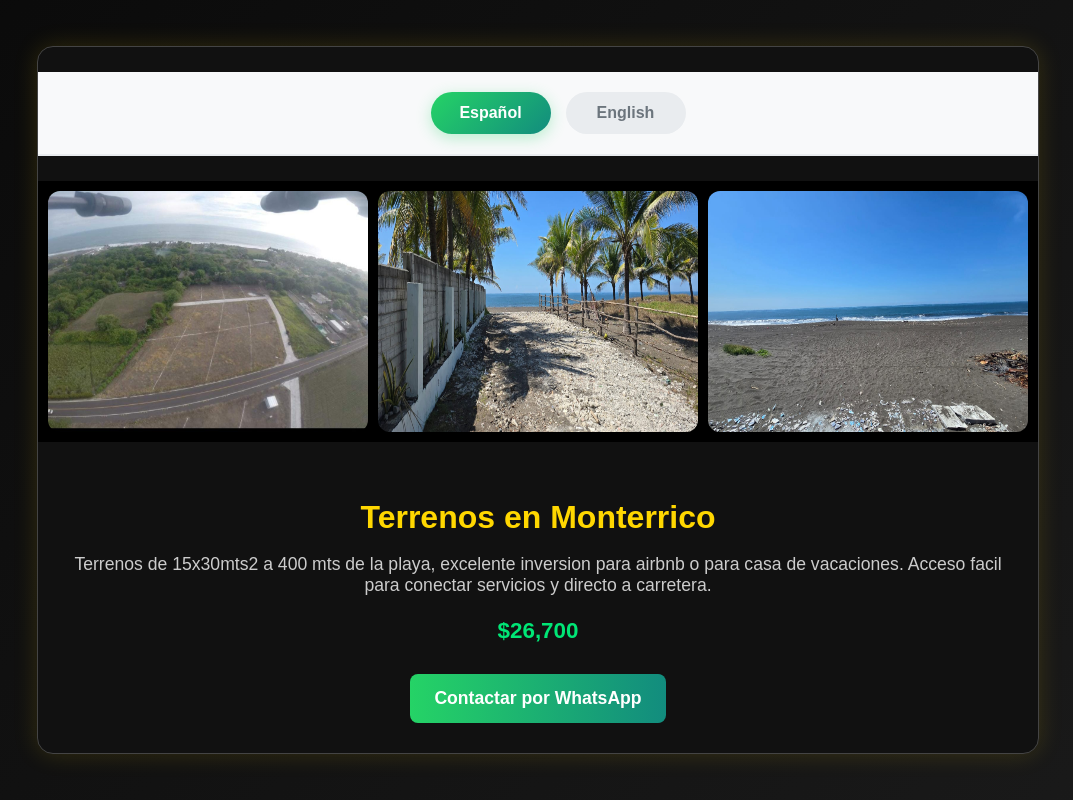
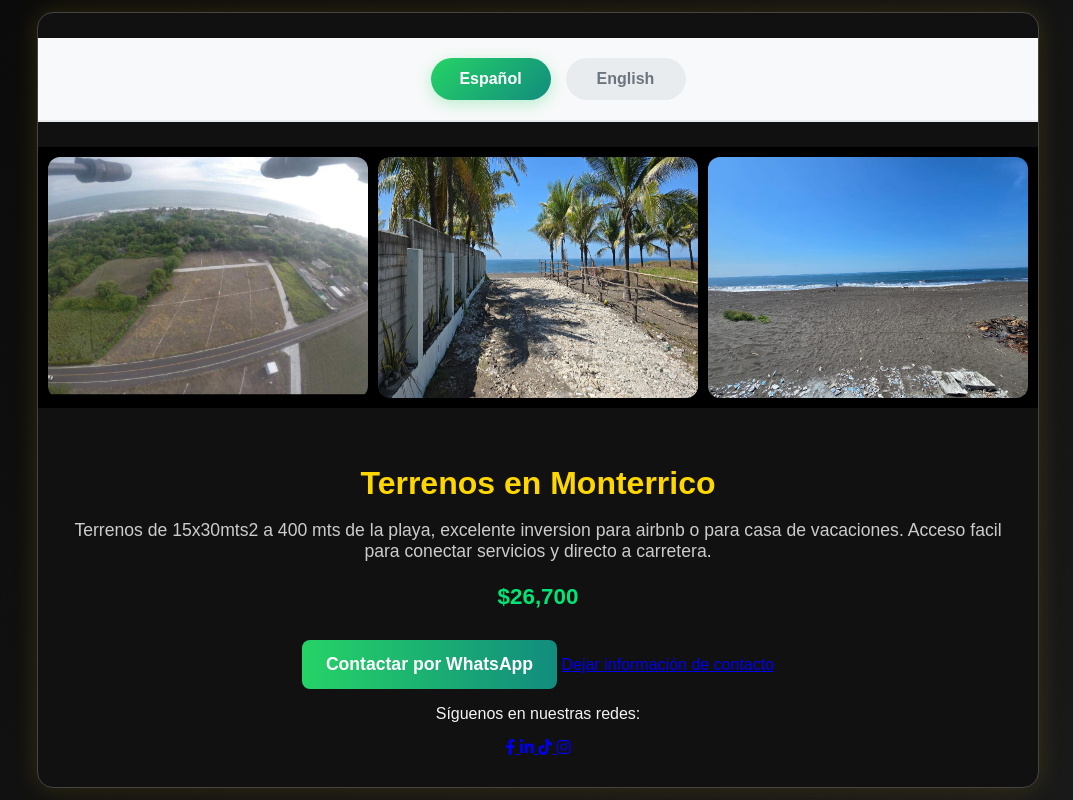
Before and after one commit to donpeperabe/demo-inmobiliaria-2, a Flask app: page / in a window 1280 px wide. Shown: the whole page, without its empty margins (102-1175 px from the left). Run offline with Flask 3, Linux system fonts and the light colour scheme.

Commit message:
Update landing.html

```diff
--- a/templates/landing.html
+++ b/templates/landing.html
@@ -5,6 +5,8 @@
     <meta name="viewport" content="width=device-width, initial-scale=1.0">
     <title>{{ propiedad.titulo }}</title>
     <link rel="stylesheet" href="{{ url_for('static', filename='style.css') }}">
+    <!-- AGREGAR FONT AWESOME -->
+    <link rel="stylesheet" href="https://cdnjs.cloudflare.com/ajax/libs/font-awesome/6.4.0/css/all.min.css">
 </head>
 <body>
 
@@ -28,7 +30,28 @@
                 <p class="desc">{{ propiedad.descripcion }}</p>
                 <p class="price">{{ propiedad.precio }}</p>
                 <a href="https://wa.me/{{ propiedad.whatsapp }}?text=Hola%20estoy%20interesado%20en%20la%20propiedad: {{ propiedad.titulo | urlencode }}"
-                   target="_blank" class="btn-whatsapp">Contactar por WhatsApp</a>
+                   target="_blank" class="btn-whatsapp"
+                   onclick="trackWhatsAppClick()">Contactar por WhatsApp</a>
+                <a href="{{ url_for('prospect_form') }}?source=landing" class="btn-prospecto">Dejar información de contacto</a>
+
+                <!-- BOTONES DE REDES SOCIALES - ESPAÑOL -->
+                <div class="social-media">
+                    <p>Síguenos en nuestras redes:</p>
+                    <div class="social-buttons">
+                        <a href="https://facebook.com/tu-pagina" target="_blank" class="social-btn fb">
+                            <i class="fab fa-facebook-f"></i>
+                        </a>
+                        <a href="https://linkedin.com/in/tu-perfil" target="_blank" class="social-btn in">
+                            <i class="fab fa-linkedin-in"></i>
+                        </a>
+                        <a href="https://tiktok.com/@tu-usuario" target="_blank" class="social-btn tt">
+                            <i class="fab fa-tiktok"></i>
+                        </a>
+                        <a href="https://instagram.com/tu-usuario" target="_blank" class="social-btn ig">
+                            <i class="fab fa-instagram"></i>
+                        </a>
+                    </div>
+                </div>
             </div>
 
             <!-- CONTENIDO EN INGLÉS -->
@@ -37,19 +60,52 @@
                 <p class="desc">{{ propiedad.descripcion2 }}</p>
                 <p class="price">{{ propiedad.price }}</p>
                 <a href="https://wa.me/{{ propiedad.whatsapp }}?text=Hello%20I'm%20interested%20in%20the%20property: {{ propiedad.titulo2 | urlencode }}"
-                   target="_blank" class="btn-whatsapp">Contact via WhatsApp</a>
+                   target="_blank" class="btn-whatsapp"
+                   onclick="trackWhatsAppClick()">Contact via WhatsApp</a>
+                <a href="{{ url_for('prospect_form') }}?source=landing" class="btn-prospecto">Leave contact information</a>
+
+                <!-- BOTONES DE REDES SOCIALES - INGLÉS -->
+                <div class="social-media">
+                    <p>Follow us on social media:</p>
+                    <div class="social-buttons">
+                        <a href="https://facebook.com/tu-pagina" target="_blank" class="social-btn fb">
+                            <i class="fab fa-facebook-f"></i>
+                        </a>
+                        <a href="https://linkedin.com/in/tu-perfil" target="_blank" class="social-btn in">
+                            <i class="fab fa-linkedin-in"></i>
+                        </a>
+                        <a href="https://tiktok.com/@tu-usuario" target="_blank" class="social-btn tt">
+                            <i class="fab fa-tiktok"></i>
+                        </a>
+                        <a href="https://instagram.com/tu-usuario" target="_blank" class="social-btn ig">
+                            <i class="fab fa-instagram"></i>
+                        </a>
+                    </div>
+                </div>
             </div>
         </div>
     </div>
 
     <script>
+        // Función para cambiar idioma via AJAX
+        function setLanguage(lang) {
+            fetch('/set_language/' + lang)
+                .then(response => {
+                    showLanguage(lang);
+                })
+                .catch(error => {
+                    console.error('Error:', error);
+                    showLanguage(lang); // Mostrar el idioma aunque falle el servidor
+                });
+        }
+
         // JavaScript para cambiar idiomas
         document.getElementById('btn-espanol').addEventListener('click', function() {
-            showLanguage('espanol');
+            setLanguage('espanol');
         });
 
         document.getElementById('btn-ingles').addEventListener('click', function() {
-            showLanguage('ingles');
+            setLanguage('ingles');
         });
 
         function showLanguage(lang) {
@@ -67,6 +123,38 @@
             });
             document.getElementById('btn-' + lang).classList.add('active');
         }
+
+        // Función para redirigir al formulario después de WhatsApp (OPCIONAL)
+        function trackWhatsAppClick() {
+            // Esta función es opcional - si quieres que después de WhatsApp vayan al formulario
+            // Si no quieres redirección automática, elimina o comenta esta función
+            /*
+            setTimeout(function() {
+                window.location.href = "{{ url_for('prospect_form') }}?source=whatsapp";
+            }, 3000);
+            */
+        }
+
+        // ELIMINAR o COMENTAR esta parte que causa redirección no deseada
+        /*
+        document.querySelectorAll('.social-btn').forEach(function(btn) {
+            btn.addEventListener('click', function() {
+                const socialType = this.classList[1]; // fb, in, tt, ig
+                setTimeout(function() {
+                    window.location.href = "{{ url_for('prospect_form') }}?source=" + socialType;
+                }, 2000);
+            });
+        });
+        */
+
+        // En su lugar, puedes usar este código si quieres tracking sin redirección
+        document.querySelectorAll('.social-btn').forEach(function(btn) {
+            btn.addEventListener('click', function() {
+                const socialType = this.classList[1]; // fb, in, tt, ig
+                console.log('Red social clickeada:', socialType);
+                // Aquí podrías enviar un evento a Google Analytics u otro sistema de tracking
+            });
+        });
     </script>
 
 </body>
```
